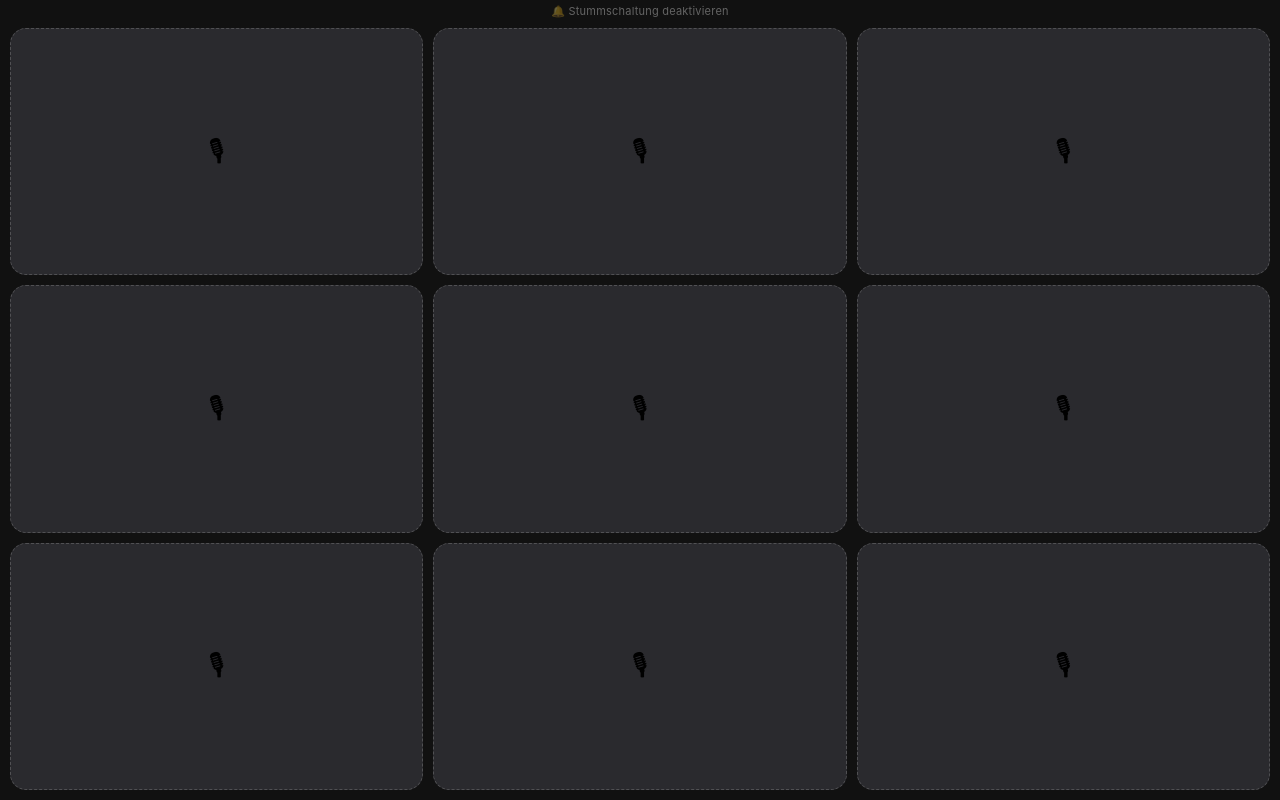
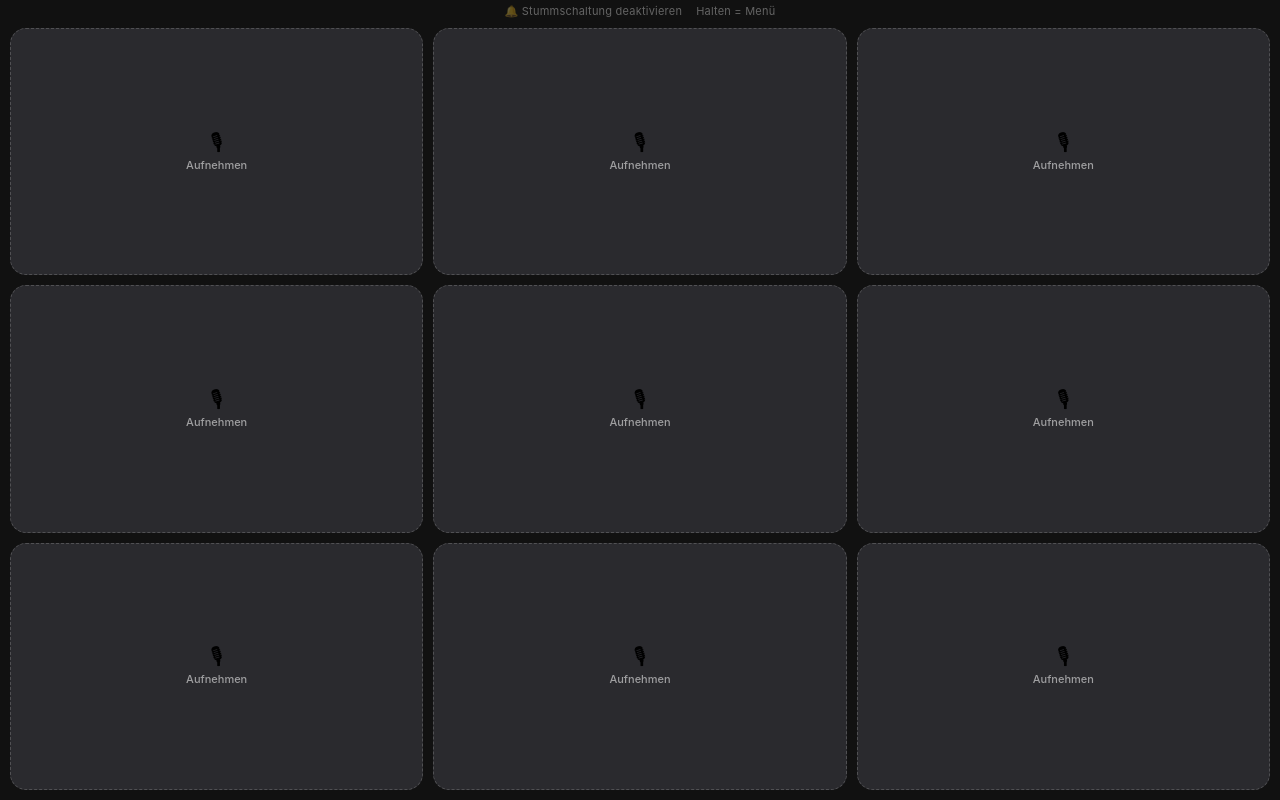
Before and after one commit to leachiM2k/soundboard, a website built with Vite: page index.html in a window 1280 px wide. Built offline with nearby package versions, Linux system fonts and the light colour scheme.

Commit message:
feat(ui): add onboarding hints — tap to record + long-press menu
Empty tiles now show "Aufnehmen" below the mic icon. A persistent
"Halten = Menü" hint sits next to "Stummschaltung deaktivieren"
in the top hints row.

Co-Authored-By: Claude Sonnet 4.6 <noreply@anthropic.com>

```diff
--- a/index.html
+++ b/index.html
@@ -14,7 +14,10 @@
   </head>
   <body>
     <div id="app">
-      <div id="silent-hint">🔔 Stummschaltung deaktivieren</div>
+      <div id="hints">
+        <div id="silent-hint">🔔 Stummschaltung deaktivieren</div>
+        <div id="menu-hint">Halten = Menü</div>
+      </div>
       <div id="grid"></div>
     </div>
 
--- a/src/style.css
+++ b/src/style.css
@@ -25,14 +25,17 @@ body {
   min-height: 0;            /* CRITICAL: prevents flex child from overflowing */
 }
 
-/* ── Silent mode hint ─────────────────────────────────────────── */
-#silent-hint {
-  text-align: center;
+/* ── Top hints row ────────────────────────────────────────────── */
+#hints {
+  display: flex;
+  justify-content: center;
+  align-items: center;
+  gap: 14px;
+  padding: 4px 0 0;
+  flex-shrink: 0;
   font-size: 11px;
   color: rgba(255, 255, 255, 0.35);
-  padding: 4px 0 0;
   letter-spacing: 0.02em;
-  flex-shrink: 0;
 }
 
 /* ── Grid ─────────────────────────────────────────────────────── */
@@ -73,6 +76,10 @@ body {
 .tile--empty {
   background: #2a2a2e;
   border: 1.5px dashed rgba(255, 255, 255, 0.18);
+}
+
+.tile--empty .tile-icon {
+  font-size: 22px;
 }
 
 /* Filled — accent color applied via CSS custom property */
@@ -156,6 +163,15 @@ body {
   font-variant-numeric: tabular-nums;
   pointer-events: none;
 }
+
+.tile-hint {
+  font-size: 11px;
+  font-weight: 500;
+  color: rgba(255, 255, 255, 0.55);
+  pointer-events: none;
+  line-height: 1.2;
+}
+
 
 .tile-elapsed {
   font-size: 18px;
--- a/src/ui/tile.ts
+++ b/src/ui/tile.ts
@@ -45,7 +45,10 @@ function escapeHtml(str: string): string {
 export function buildTileContent(index: number, tile: TileData): string {
   switch (tile.state) {
     case 'empty':
-      return '<span class="tile-icon">🎙</span>';
+      return `
+        <span class="tile-icon">🎙</span>
+        <span class="tile-hint">Aufnehmen</span>
+      `;
 
     case 'recording':
       return `
```
